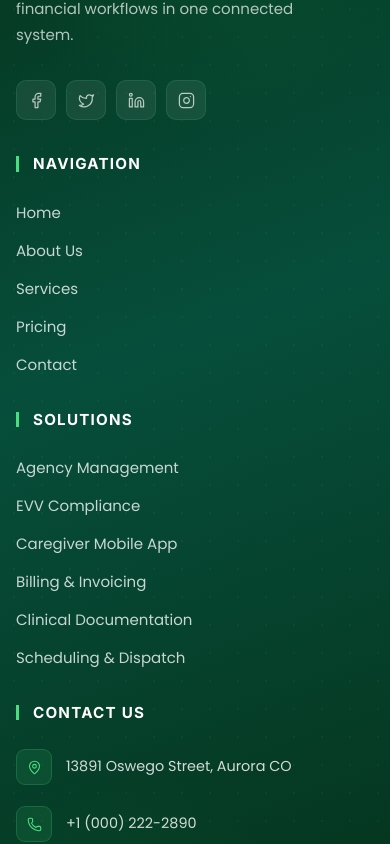
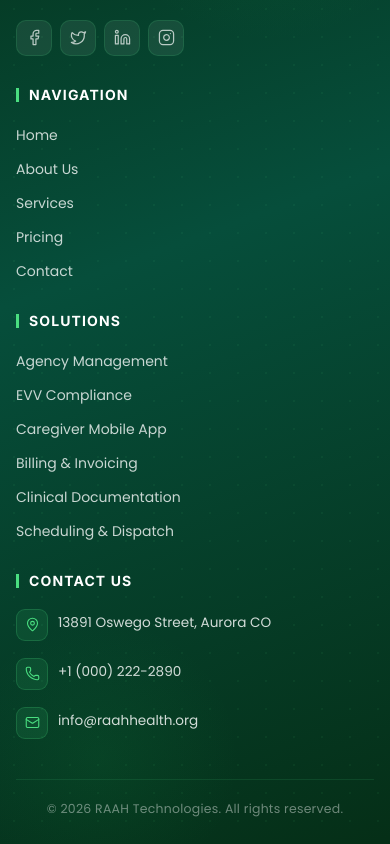
Before and after one commit to bishopkbb/RAAH-Webpage, a React (Vite) app: page / in a window 390 px wide. Shown: the part 10400-11244 px from the top of the page. Built offline with nearby package versions, Linux system fonts and the light colour scheme.

Commit message:
Improved the responsiveness of the footer section across all screen sizes

```diff
--- a/src/components/layout/Footer.jsx
+++ b/src/components/layout/Footer.jsx
@@ -14,10 +14,8 @@
  *   Muted       rgba(255,255,255,0.45)
  *
  * ESLint fix:
- *   SOCIALS destructures `{ icon: SocialIcon }` — capital-named alias
- *   so jsx-uses-vars correctly tracks `<SocialIcon />` usage.
- *   CONTACT destructures `{ icon: ContactIcon }` for the same reason.
- *   Both follow the same pattern used in Navbar.jsx.
+ *   Using React.createElement with lowercase `icon` key instead of
+ *   destructuring aliases to avoid 'defined but never used' warnings.
  *
  * Changes from original:
  *   — "Request a Demo" CTA button removed from Contact column.
@@ -53,8 +51,6 @@ const CONTACT = [
   { icon: Mail,   text: 'info@raahhealth.org',            href: 'mailto:info@raahhealth.org'},
 ];
 
-// icon property is lowercase intentionally — renamed to SocialIcon in the map
-// so ESLint's jsx-uses-vars rule correctly tracks the component reference.
 const SOCIALS = [
   { icon: Facebook,  href: '#', label: 'Facebook'  },
   { icon: Twitter,   href: '#', label: 'Twitter'   },
@@ -78,20 +74,20 @@ const POPPINS = "'Poppins', sans-serif";
 const colHeadingStyle = {
   fontFamily:    INTER,
   fontWeight:    700,
-  fontSize:      '0.95rem',
+  fontSize:      'clamp(0.875rem, 1.5vw, 0.95rem)',
   letterSpacing: '0.08em',
   textTransform: 'uppercase',
   color:         '#ffffff',
-  paddingLeft:   '14px',
+  paddingLeft:   'clamp(10px, 2vw, 14px)',
   borderLeft:    '3px solid #4ade80',
   lineHeight:    1,
-  marginBottom:  '28px',
+  marginBottom:  'clamp(20px, 4vw, 28px)',
   display:       'block',
 };
 
 const linkBaseStyle = {
   fontFamily:     POPPINS,
-  fontSize:       '0.9375rem',
+  fontSize:       'clamp(0.875rem, 1.8vw, 0.9375rem)',
   fontWeight:     400,
   color:          'rgba(255,255,255,0.78)',
   textDecoration: 'none',
@@ -149,10 +145,10 @@ const Footer = () => {
         aria-hidden="true"
         style={{
           position:     'absolute',
-          top:          '-80px',
-          right:        '-80px',
-          width:        '480px',
-          height:       '480px',
+          top:          'clamp(-60px, -10vw, -80px)',
+          right:        'clamp(-60px, -10vw, -80px)',
+          width:        'clamp(360px, 60vw, 480px)',
+          height:       'clamp(360px, 60vw, 480px)',
           borderRadius: '50%',
           background:   'radial-gradient(circle, rgba(22,163,74,0.14) 0%, transparent 70%)',
           pointerEvents: 'none',
@@ -164,10 +160,10 @@ const Footer = () => {
         aria-hidden="true"
         style={{
           position:     'absolute',
-          bottom:       '-60px',
-          left:         '-60px',
-          width:        '360px',
-          height:       '360px',
+          bottom:       'clamp(-40px, -8vw, -60px)',
+          left:         'clamp(-40px, -8vw, -60px)',
+          width:        'clamp(280px, 50vw, 360px)',
+          height:       'clamp(280px, 50vw, 360px)',
           borderRadius: '50%',
           background:   'radial-gradient(circle, rgba(22,163,74,0.10) 0%, transparent 70%)',
           pointerEvents: 'none',
@@ -179,25 +175,37 @@ const Footer = () => {
       ══════════════════════════════════════════ */}
       <div
         className="container-custom"
-        style={{ position: 'relative', zIndex: 1, paddingTop: '80px', paddingBottom: '60px' }}
+        style={{
+          position: 'relative',
+          zIndex: 1,
+          paddingTop: 'clamp(60px, 10vw, 80px)',
+          paddingBottom: 'clamp(40px, 8vw, 60px)',
+          paddingInline: 'clamp(16px, 4vw, 24px)',
+        }}
       >
-        <div
-          style={{
-            display:             'grid',
-            gridTemplateColumns: '1.5fr 1fr 1fr 1.4fr',
-            gap:                 '48px',
-          }}
-          className="footer-grid"
-        >
+        <style>{`
+          .footer-grid {
+            display: grid;
+            gap: clamp(32px, 6vw, 48px);
+            grid-template-columns: 1fr;
+          }
+          @media (min-width: 480px) {
+            .footer-grid { grid-template-columns: repeat(2, 1fr); }
+          }
+          @media (min-width: 768px) {
+            .footer-grid { grid-template-columns: 1.5fr 1fr 1fr 1.4fr; }
+          }
+        `}</style>
+        <div className="footer-grid">
 
           {/* ── COLUMN 1 — Brand ── */}
           <div>
-            <Link to="/" style={{ display: 'inline-block', marginBottom: '24px' }}>
+            <Link to="/" style={{ display: 'inline-block', marginBottom: 'clamp(16px, 3vw, 24px)' }}>
               <img
                 src="/raah.png"
                 alt="RAAH Technologies"
                 style={{
-                  height:          '64px',
+                  height:          'clamp(48px, 8vw, 64px)',
                   width:           'auto',
                   display:         'block',
                   filter:          'brightness(1.1)',
@@ -212,23 +220,20 @@ const Footer = () => {
             <p
               style={{
                 fontFamily:   POPPINS,
-                fontSize:     '0.9375rem',
+                fontSize:     'clamp(0.875rem, 1.8vw, 0.9375rem)',
                 fontWeight:   400,
                 lineHeight:   1.75,
                 color:        'rgba(255,255,255,0.70)',
-                marginBottom: '32px',
-                maxWidth:     '280px',
+                marginBottom: 'clamp(24px, 4vw, 32px)',
+                maxWidth:     'clamp(240px, 40vw, 280px)',
               }}
             >
               The end-to-end platform built exclusively for home health agencies. Clinical, operational, and financial workflows in one connected system.
             </p>
 
-            {/* Social icons ─────────────────────────────────────────────────
-                Destructured as `icon: SocialIcon` (capital alias) so
-                ESLint's jsx-uses-vars rule correctly tracks <SocialIcon />.
-            ─────────────────────────────────────────────────────────────── */}
-            <div style={{ display: 'flex', gap: '10px' }}>
-              {SOCIALS.map(({ icon: SocialIcon, href, label }) => (
+            {/* Social icons — using React.createElement to avoid ESLint alias warnings */}
+            <div style={{ display: 'flex', gap: 'clamp(8px, 1.5vw, 10px)', flexWrap: 'wrap' }}>
+              {SOCIALS.map(({ icon, href, label }) => (
                 <a
                   key={label}
                   href={href}
@@ -236,8 +241,8 @@ const Footer = () => {
                   rel="noreferrer"
                   aria-label={label}
                   style={{
-                    width:          '40px',
-                    height:         '40px',
+                    width:          'clamp(36px, 7vw, 40px)',
+                    height:         'clamp(36px, 7vw, 40px)',
                     borderRadius:   '10px',
                     background:     'rgba(255,255,255,0.07)',
                     border:         '1px solid rgba(74,222,128,0.15)',
@@ -247,6 +252,7 @@ const Footer = () => {
                     color:          'rgba(255,255,255,0.70)',
                     transition:     'all 0.25s cubic-bezier(0.22, 1, 0.36, 1)',
                     textDecoration: 'none',
+                    flexShrink:     0,
                   }}
                   onMouseEnter={e => {
                     e.currentTarget.style.background  = 'rgba(74,222,128,0.15)';
@@ -263,7 +269,7 @@ const Footer = () => {
                     e.currentTarget.style.boxShadow   = 'none';
                   }}
                 >
-                  <SocialIcon size={17} strokeWidth={1.75} />
+                  {React.createElement(icon, { size: 17, strokeWidth: 1.75, color: 'rgba(255,255,255,0.70)' })}
                 </a>
               ))}
             </div>
@@ -279,7 +285,7 @@ const Footer = () => {
                 margin:         0,
                 display:        'flex',
                 flexDirection:  'column',
-                gap:            '14px',
+                gap:            'clamp(10px, 2vw, 14px)',
               }}
             >
               {NAV_LINKS.map(({ label, path }) => (
@@ -300,7 +306,7 @@ const Footer = () => {
                 margin:        0,
                 display:       'flex',
                 flexDirection: 'column',
-                gap:           '14px',
+                gap:           'clamp(10px, 2vw, 14px)',
               }}
             >
               {SOLUTIONS.map(item => (
@@ -308,7 +314,7 @@ const Footer = () => {
                   <span
                     style={{
                       fontFamily: POPPINS,
-                      fontSize:   '0.9375rem',
+                      fontSize:   'clamp(0.875rem, 1.8vw, 0.9375rem)',
                       fontWeight: 400,
                       color:      'rgba(255,255,255,0.78)',
                       lineHeight: 1,
@@ -325,10 +331,7 @@ const Footer = () => {
           <div>
             <span style={colHeadingStyle}>Contact Us</span>
 
-            {/* Contact items ──────────────────────────────────────────────
-                Destructured as `icon: ContactIcon` (capital alias) so
-                ESLint's jsx-uses-vars rule correctly tracks <ContactIcon />.
-            ─────────────────────────────────────────────────────────────── */}
+            {/* Contact items — using React.createElement to avoid ESLint alias warnings */}
             <ul
               style={{
                 listStyle:     'none',
@@ -336,10 +339,10 @@ const Footer = () => {
                 margin:        0,
                 display:       'flex',
                 flexDirection: 'column',
-                gap:           '20px',
+                gap:           'clamp(16px, 3vw, 20px)',
               }}
             >
-              {CONTACT.map(({ icon: ContactIcon, text, href }) => (
+              {CONTACT.map(({ icon, text, href }) => (
                 <li key={text}>
                   <a
                     href={href}
@@ -348,7 +351,7 @@ const Footer = () => {
                     style={{
                       display:        'flex',
                       alignItems:     'flex-start',
-                      gap:            '14px',
+                      gap:            'clamp(10px, 2vw, 14px)',
                       textDecoration: 'none',
                       transition:     'opacity 0.2s ease',
                     }}
@@ -358,8 +361,8 @@ const Footer = () => {
                     {/* Icon square */}
                     <div
                       style={{
-                        width:          '36px',
-                        height:         '36px',
+                        width:          'clamp(32px, 6vw, 36px)',
+                        height:         'clamp(32px, 6vw, 36px)',
                         borderRadius:   '9px',
                         background:     'rgba(74,222,128,0.10)',
                         border:         '1px solid rgba(74,222,128,0.20)',
@@ -367,20 +370,21 @@ const Footer = () => {
                         alignItems:     'center',
                         justifyContent: 'center',
                         flexShrink:     0,
-                        marginTop:      '1px',
+                        marginTop:      'clamp(0px, 0.5vw, 1px)',
                       }}
                     >
-                      <ContactIcon size={15} color="#4ade80" strokeWidth={1.75} />
+                      {React.createElement(icon, { size: 15, color: '#4ade80', strokeWidth: 1.75 })}
                     </div>
 
                     <span
                       style={{
                         fontFamily: POPPINS,
-                        fontSize:   '0.9rem',
+                        fontSize:   'clamp(0.85rem, 1.8vw, 0.9rem)',
                         fontWeight: 400,
                         color:      'rgba(255,255,255,0.82)',
                         lineHeight: 1.6,
-                        paddingTop: '7px',
+                        paddingTop: 'clamp(4px, 1vw, 7px)',
+                        wordBreak:  'break-word',
                       }}
                     >
                       {text}
@@ -389,8 +393,6 @@ const Footer = () => {
                 </li>
               ))}
             </ul>
-
-            {/* "Request a Demo" button removed per brief */}
 
           </div>
 
@@ -401,21 +403,22 @@ const Footer = () => {
         ══════════════════════════════════════════ */}
         <div
           style={{
-            marginTop:      '60px',
-            paddingTop:     '28px',
+            marginTop:      'clamp(40px, 8vw, 60px)',
+            paddingTop:     'clamp(20px, 4vw, 28px)',
             borderTop:      '1px solid rgba(74,222,128,0.12)',
             display:        'flex',
             justifyContent: 'center',
             alignItems:     'center',
             flexWrap:       'wrap',
-            gap:            '16px',
+            gap:            'clamp(12px, 2vw, 16px)',
+            textAlign:      'center',
           }}
         >
           {/* Copyright */}
           <p
             style={{
               fontFamily:    POPPINS,
-              fontSize:      '0.8375rem',
+              fontSize:      'clamp(0.78rem, 1.5vw, 0.8375rem)',
               fontWeight:    400,
               color:         'rgba(255,255,255,0.42)',
               margin:        0,
@@ -456,16 +459,6 @@ const Footer = () => {
 
       </div>
 
-      {/* ── Responsive grid overrides ── */}
-      <style>{`
-        @media (max-width: 1024px) {
-          .footer-grid { grid-template-columns: 1fr 1fr !important; gap: 40px !important; }
-        }
-        @media (max-width: 640px) {
-          .footer-grid { grid-template-columns: 1fr !important; gap: 36px !important; }
-        }
-      `}</style>
-
     </footer>
   );
 };
```
